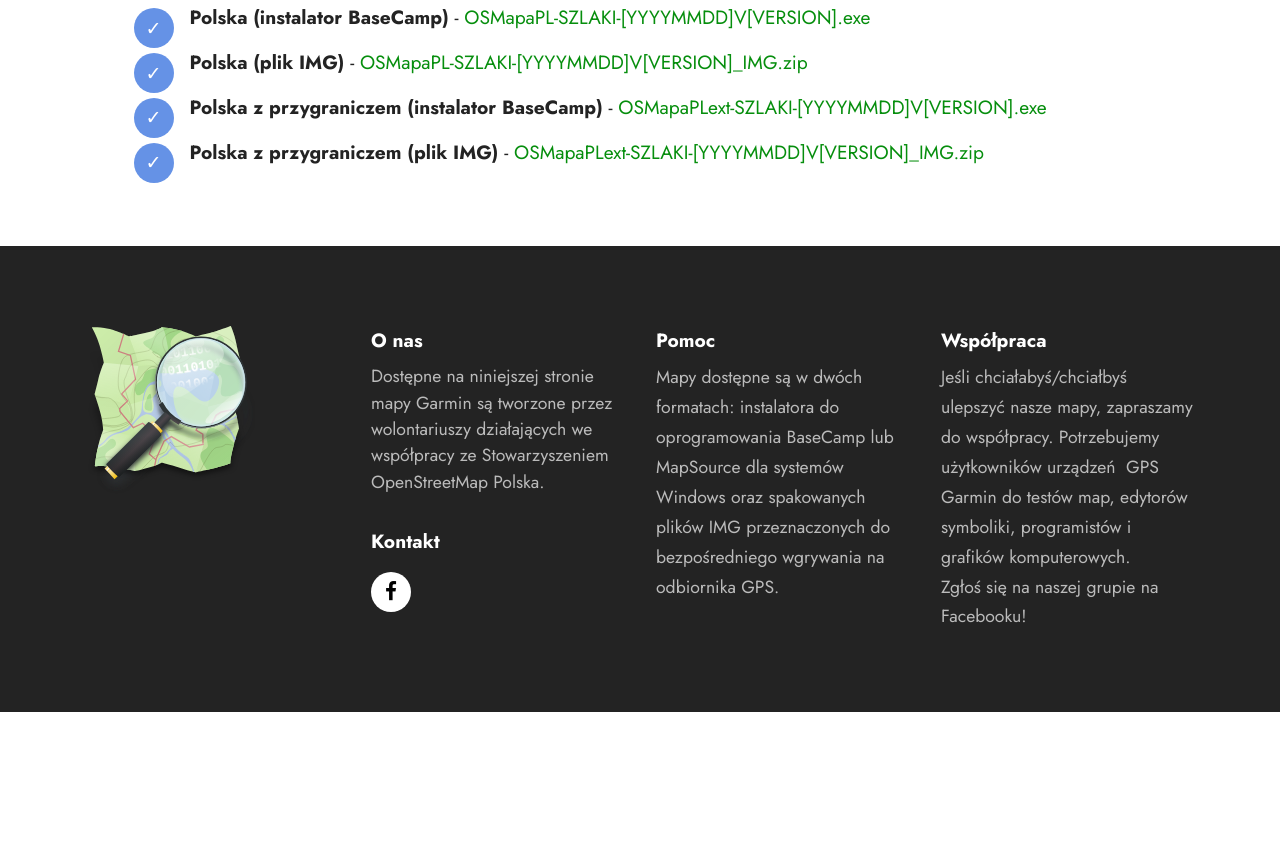
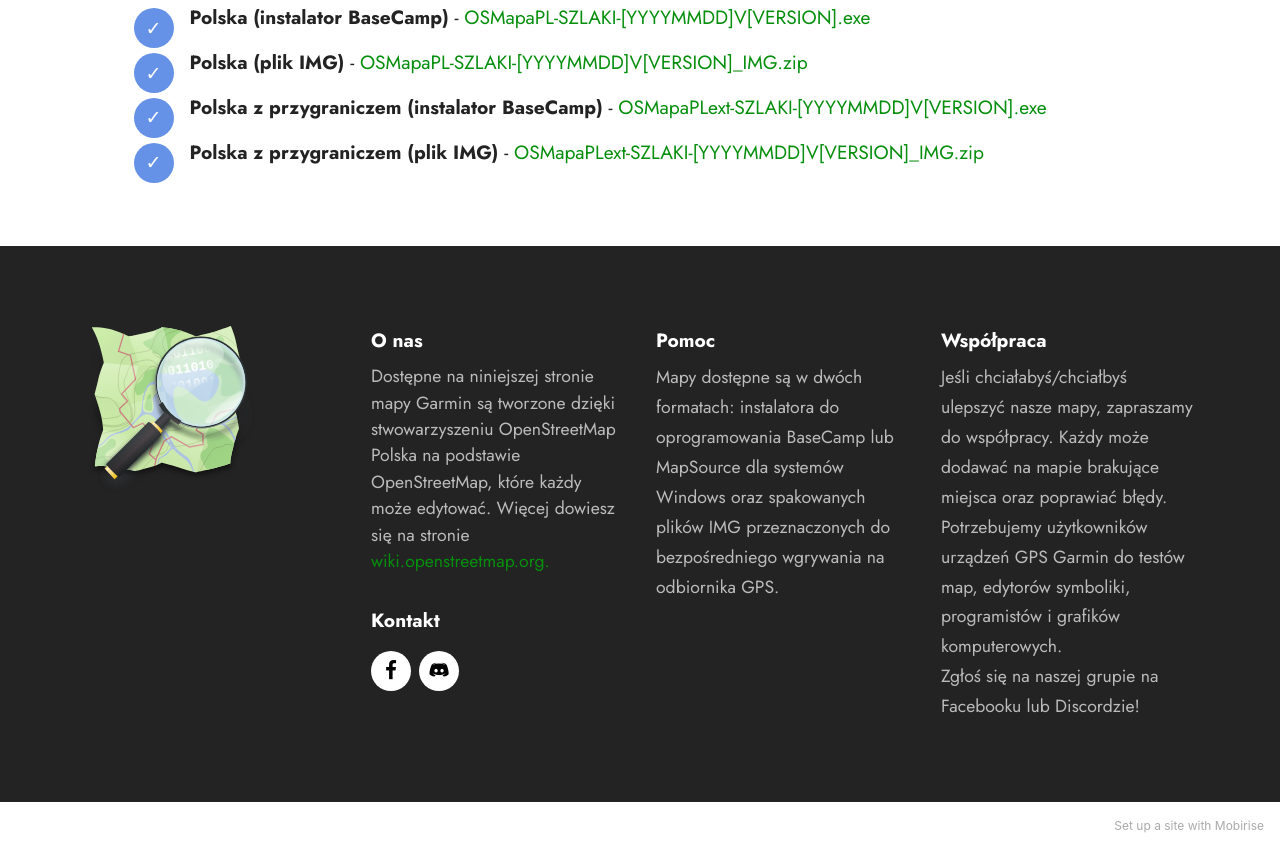
Before and after one commit to basement-labs/osmapa-garmin, a plain HTML site: page www/TEMPLATE_index.html in a window 1280 px wide. Shown: the part 4119-4969 px from the top of the page. Before the commit the page ends 4831 px from the top, so only its background shows below. Drawn offline with Linux system fonts and the light colour scheme.

Commit message:
aktualizacja informacji w stopce i dodanie ikonki z linkiem do discorda (#4)
* Added discord icon.

* Modified help section.

* Transfer of the changes by tomczk from index.html to TEMPLATE_index.html.

Co-authored-by: Andrzej Talarczyk <andrzej@talarczyk.com>

```diff
--- a/www/TEMPLATE_index.html
+++ b/www/TEMPLATE_index.html
@@ -228,7 +228,7 @@
             <div class="col-12 col-md-6 col-lg-3">
                 <h5 class="mbr-section-subtitle mbr-fonts-style mb-2 display-7">
                     <strong>O nas</strong></h5>
-                <p class="mbr-text mbr-fonts-style mb-4 display-4">Dostępne na niniejszej stronie mapy Garmin są tworzone przez wolontariuszy działających we współpracy ze Stowarzyszeniem OpenStreetMap Polska.</p>
+                <p class="mbr-text mbr-fonts-style mb-4 display-4">Dostępne na niniejszej stronie mapy Garmin są tworzone dzięki stwowarzyszeniu OpenStreetMap Polska na podstawie OpenStreetMap, które każdy może edytować. Więcej dowiesz się na stronie <a href="https://wiki.openstreetmap.org/wiki/Pl:Przewodnik_dla_pocz%C4%85tkuj%C4%85cych">wiki.openstreetmap.org.</a></p>
                 <h5 class="mbr-section-subtitle mbr-fonts-style mb-3 display-7"><strong>Kontakt</strong></h5>
                 <div class="social-row display-7">
                     <div class="soc-item">
@@ -236,8 +236,11 @@
                             <span class="mbr-iconfont socicon-facebook socicon"></span>
                         </a>
                     </div>
-
-
+                    <div class="soc-item">
+                        <a href="https://openstreetmap.org.pl/discord" target="_blank">
+                            <span class="mbr-iconfont socicon-discord socicon"></span>
+                        </a>
+                    </div>
 
                 </div>
             </div>
@@ -252,13 +255,13 @@
                 <h5 class="mbr-section-subtitle mbr-fonts-style mb-2 display-7">
                     <strong>Współpraca</strong></h5>
                 <ul class="list mbr-fonts-style display-4">
-                    <li class="mbr-text item-wrap">Jeśli chciałabyś/chciałbyś ulepszyć nasze mapy, zapraszamy do współpracy. Potrzebujemy użytkowników urządzeń&nbsp; GPS Garmin do testów map, edytorów symboliki, programistów i grafików komputerowych. </li><li class="mbr-text item-wrap">Zgłoś się na naszej grupie na Facebooku!</li>
+                    <li class="mbr-text item-wrap">Jeśli chciałabyś/chciałbyś ulepszyć nasze mapy, zapraszamy do współpracy. Każdy może dodawać na mapie brakujące miejsca oraz poprawiać błędy. Potrzebujemy użytkowników urządzeń GPS Garmin do testów map, edytorów symboliki, programistów i grafików komputerowych. </li><li class="mbr-text item-wrap">Zgłoś się na naszej grupie na Facebooku lub Discordzie!</li>
                 </ul>
             </div>
 
         </div>
     </div>
-</section><section style="background-color: #fff; font-family: -apple-system, BlinkMacSystemFont, 'Segoe UI', 'Roboto', 'Helvetica Neue', Arial, sans-serif; color:#aaa; font-size:12px; padding: 0; align-items: center; display: flex;"></section><script src="assets/web/assets/jquery/jquery.min.js"></script>  <script src="assets/popper/popper.min.js"></script>  <script src="assets/tether/tether.min.js"></script>  <script src="assets/bootstrap/js/bootstrap.min.js"></script>  <script src="assets/smoothscroll/smooth-scroll.js"></script>  <script src="assets/theme/js/script.js"></script>
+</section><section style="background-color: #fff; font-family: -apple-system, BlinkMacSystemFont, 'Segoe UI', 'Roboto', 'Helvetica Neue', Arial, sans-serif; color:#aaa; font-size:12px; padding: 0; align-items: center; display: flex;"><a href="https://mobirise.site/t" style="flex: 1 1; height: 3rem; padding-left: 1rem;"></a><p style="flex: 0 0 auto; margin:0; padding-right:1rem;">Set up a site with <a href="https://mobirise.site/z" style="color:#aaa;">Mobirise</a></p></section><script src="assets/web/assets/jquery/jquery.min.js"></script>  <script src="assets/popper/popper.min.js"></script>  <script src="assets/tether/tether.min.js"></script>  <script src="assets/bootstrap/js/bootstrap.min.js"></script>  <script src="assets/web/assets/cookies-alert-plugin/cookies-alert-core.js"></script>  <script src="assets/web/assets/cookies-alert-plugin/cookies-alert-script.js"></script>  <script src="assets/smoothscroll/smooth-scroll.js"></script>  <script src="assets/theme/js/script.js"></script>
 
 
 </body>
```
Also changed, not shown: www/index.html (+7 -4 lines).
